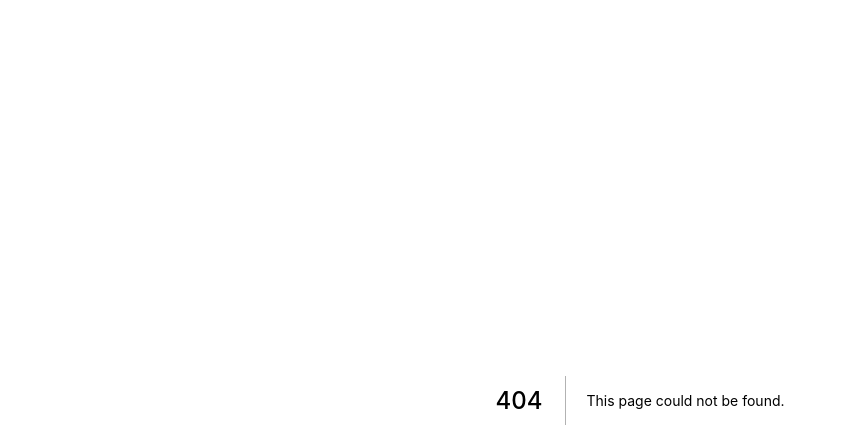
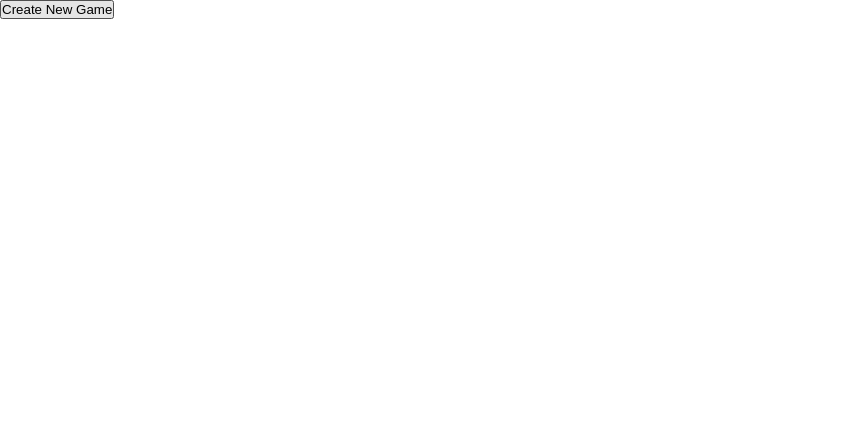
Before and after one commit to BrennanColberg/conway, a Next.js app: page / in a window 1280 px wide. Before the commit this address had no page. Shown: the top 448 px of the page, without its empty margins (0-847 px from the left). Built offline with nearby package versions, Linux system fonts and the light colour scheme.

Commit message:
create game form at index

```diff
--- a/pages/[gameId].tsx
+++ b/pages/[gameId].tsx
@@ -5,7 +5,7 @@ import Board from "../components/Board"
 import useGameState from "../hooks/useGameState"
 import PLAYER_COLORS from "../lib/config/colors"
 
-export default function IndexPage(): JSX.Element {
+export default function GamePage(): JSX.Element {
 	const router = useRouter()
 	const rawPlayer = router.query.player as string | undefined
 	const player = rawPlayer === undefined ? undefined : parseInt(rawPlayer)
--- /dev/null
+++ b/pages/index.tsx
@@ -0,0 +1,18 @@
+import axios from "axios"
+
+export default function IndexPage(): JSX.Element {
+	return (
+		<form
+			onSubmit={async (e) => {
+				e.preventDefault()
+				const response = await axios.post("/api/game", {})
+				console.log({ response })
+				const gameId = response.data.game.id
+				console.log({ gameId })
+				alert(gameId)
+			}}
+		>
+			<button>Create New Game</button>
+		</form>
+	)
+}
```
